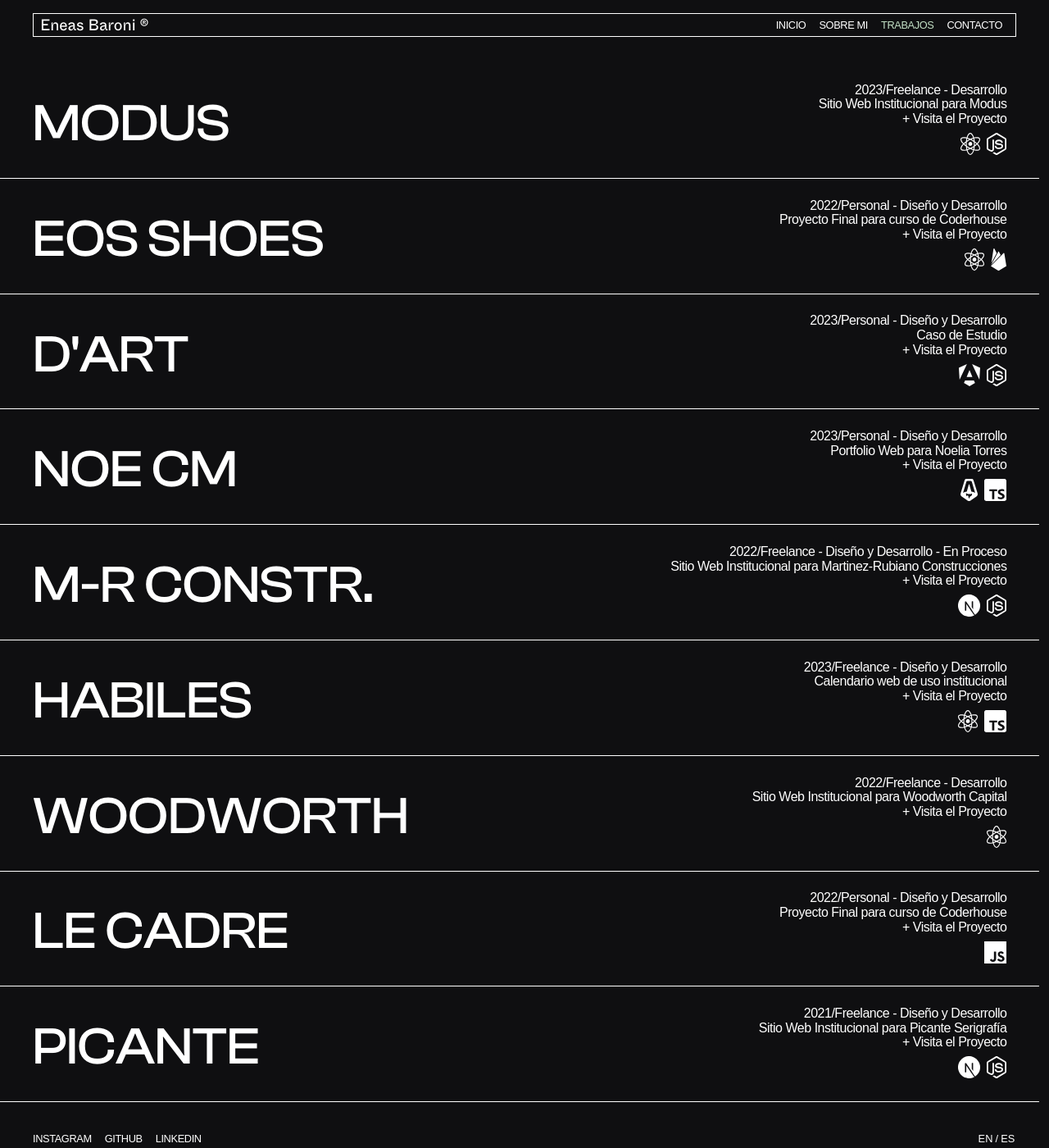
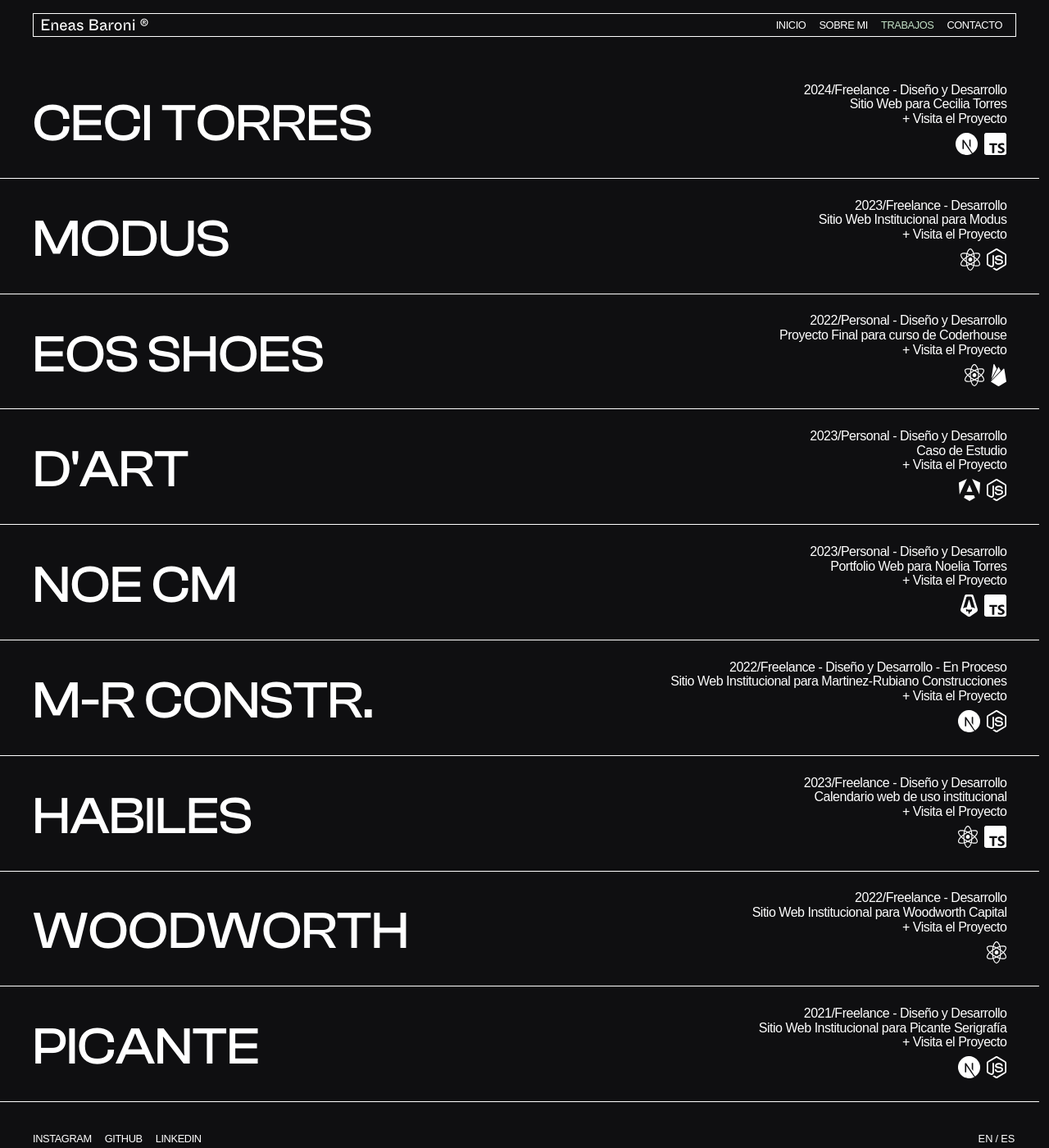
Before and after one commit to eneasbaroni/portfolio-ts, a React (Vite) app: page /works in a window 1280 px wide. Shown: the whole page at 82% size. Built offline with nearby package versions, Linux system fonts and the light colour scheme; a web font is replaced by a local one.

Commit message:
update works

```diff
--- a/src/data/works.ts
+++ b/src/data/works.ts
@@ -1,4 +1,12 @@
 const esp = [
+  {
+    title: "Ceci Torres",
+    type: "2024/Freelance - Diseño y Desarrollo",
+    description: "Sitio Web para Cecilia Torres",
+    url: "/images/ceci.png",
+    web: "https://ceciliatorres.com.ar/",
+    technologies: ['next', 'typescript']
+  },
   {
     title: "Modus",
     type: "2023/Freelance - Desarrollo",
@@ -56,14 +64,6 @@
     technologies: ['react']
   },
   {
-    title: "Le Cadre",
-    type: "2022/Personal - Diseño y Desarrollo",
-    description: "Proyecto Final para curso de Coderhouse",
-    url: "/images/leCadre-2.png",
-    web: "https://eneasbaroni.github.io/LeCadre-Baroni/",
-    technologies: ['javascript']
-  },
-  {
     title: "Picante",
     type: "2021/Freelance - Diseño y Desarrollo",
     description: "Sitio Web Institucional para Picante Serigrafía",
@@ -74,6 +74,14 @@
 ]
 
 const eng = [
+  {
+    title: "Ceci Torres",
+    type: "2024/Freelance - Design & Development",
+    description: "Institutional Web site for Cecilia Torres",
+    url: "/images/ceci.png",
+    web: "https://ceciliatorres.com.ar/",
+    technologies: ['next', 'typescript']
+  },
   {
     title: "Modus",
     type: "2023/Freelance - Design",
@@ -131,14 +139,6 @@
     technologies: ['react']
   },
   {
-    title: "Le Cadre",
-    type: "2022/Personal - Design & Development",
-    description: "Coderhouse Institute final project",
-    url: "/images/leCadre-2.png",
-    web: "https://eneasbaroni.github.io/LeCadre-Baroni/",
-    technologies: ['javascript']
-  },
-  {
     title: "Picante",
     type: "2021/Freelance - Design & Development",
     description: "Institutional Web site for 'Picante Serigrafía'",
```
